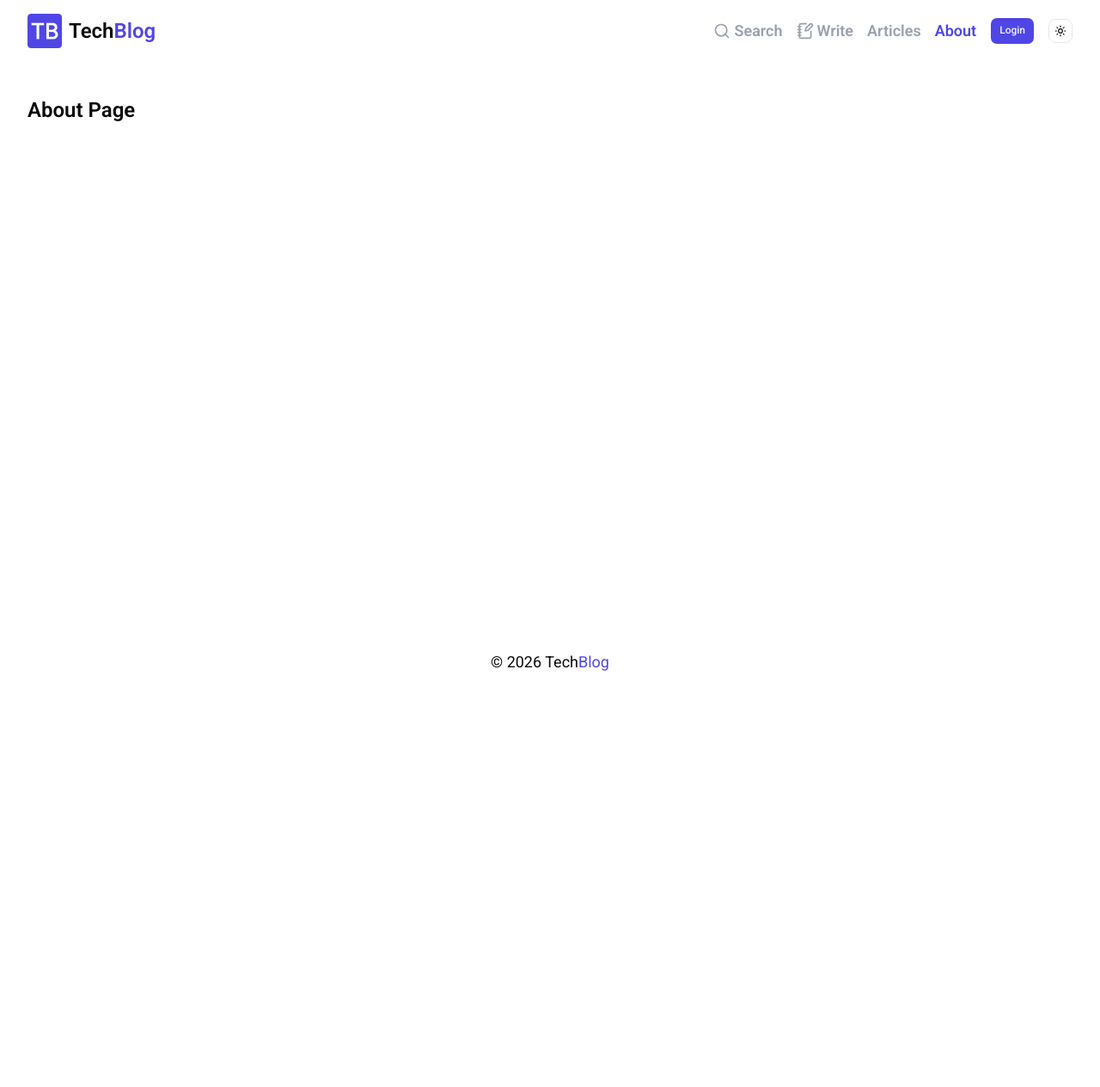
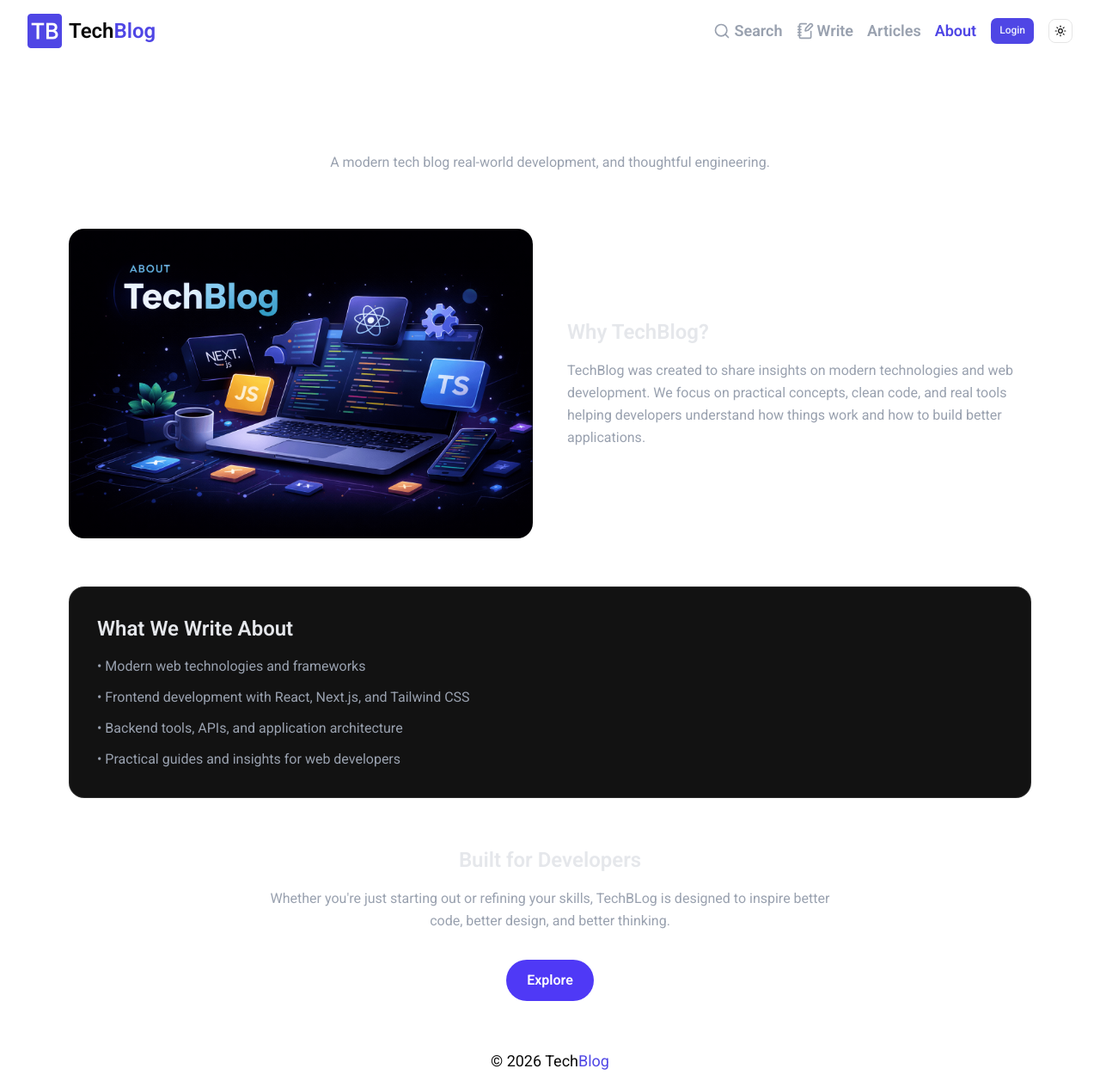
Before and after one commit to robertWalker68501/tech-blog, a Next.js app: page /about in a window 1280 px wide. Shown: the whole page at 86% size. Before the commit the page ends 800 px from the top, so only its background shows below. Built offline with nearby package versions, Linux system fonts and the light colour scheme.

Commit message:
Implement about page

```diff
--- a/app/about/page.tsx
+++ b/app/about/page.tsx
@@ -1,7 +1,78 @@
+import Image from 'next/image';
+import Link from 'next/link';
+
 const AboutPage = () => {
   return (
     <div className='container mt-10'>
-      <h1 className='text-2xl font-semibold'>About Page</h1>
+      <div className='mb-10 px-4 sm:px-12'>
+        {/* Heading */}
+        <div className='mb-16 text-center'>
+          <h1 className='mb-4 text-3xl font-bold text-white sm:text-4xl lg:text-5xl'>
+            About TechBlog
+          </h1>
+          <p className='mx-auto max-w-2xl leading-relaxed text-gray-400'>
+            A modern tech blog real-world development, and thoughtful
+            engineering.
+          </p>
+        </div>
+        {/* Content */}
+        <div className='space-y-14'>
+          {/* Section 1 */}
+          <div className='grid grid-cols-1 items-center gap-10 md:grid-cols-2'>
+            <Image
+              src='/assets/images/about.png'
+              alt='TechBlog About Image'
+              width={600}
+              height={600}
+              className='rounded-2xl object-cover'
+            />
+            <div className=''>
+              <h2 className='mb-4 text-2xl font-semibold text-gray-200'>
+                Why TechBlog?
+              </h2>
+              <p className='leading-relaxed text-gray-400'>
+                TechBlog was created to share insights on modern technologies
+                and web development. We focus on practical concepts, clean code,
+                and real tools helping developers understand how things work and
+                how to build better applications.
+              </p>
+            </div>
+          </div>
+
+          {/* Section 2 */}
+          <div className='bg-secondary-background rounded-2xl border border-white/10 p-8'>
+            <h2 className='mb-4 text-2xl font-semibold text-gray-200'>
+              What We Write About
+            </h2>
+            <ul className='space-y-3 text-gray-400'>
+              <li>• Modern web technologies and frameworks</li>
+              <li>
+                • Frontend development with React, Next.js, and Tailwind CSS
+              </li>
+              <li>• Backend tools, APIs, and application architecture</li>
+              <li>• Practical guides and insights for web developers</li>
+            </ul>
+          </div>
+
+          {/* Section 3 */}
+          <div className='text-center'>
+            <h2 className='mb-4 text-2xl font-semibold text-gray-200'>
+              Built for Developers
+            </h2>
+            <p className='mx-auto mb-8 max-w-2xl leading-relaxed text-gray-400'>
+              Whether you&apos;re just starting out or refining your skills,
+              TechBLog is designed to inspire better code, better design, and
+              better thinking.
+            </p>
+            <Link
+              href='/articles'
+              className='inline-flex items-center justify-center rounded-full bg-indigo-600 px-6 py-3 font-semibold text-white transition-colors hover:bg-indigo-500'
+            >
+              Explore
+            </Link>
+          </div>
+        </div>
+      </div>
     </div>
   );
 };
```
